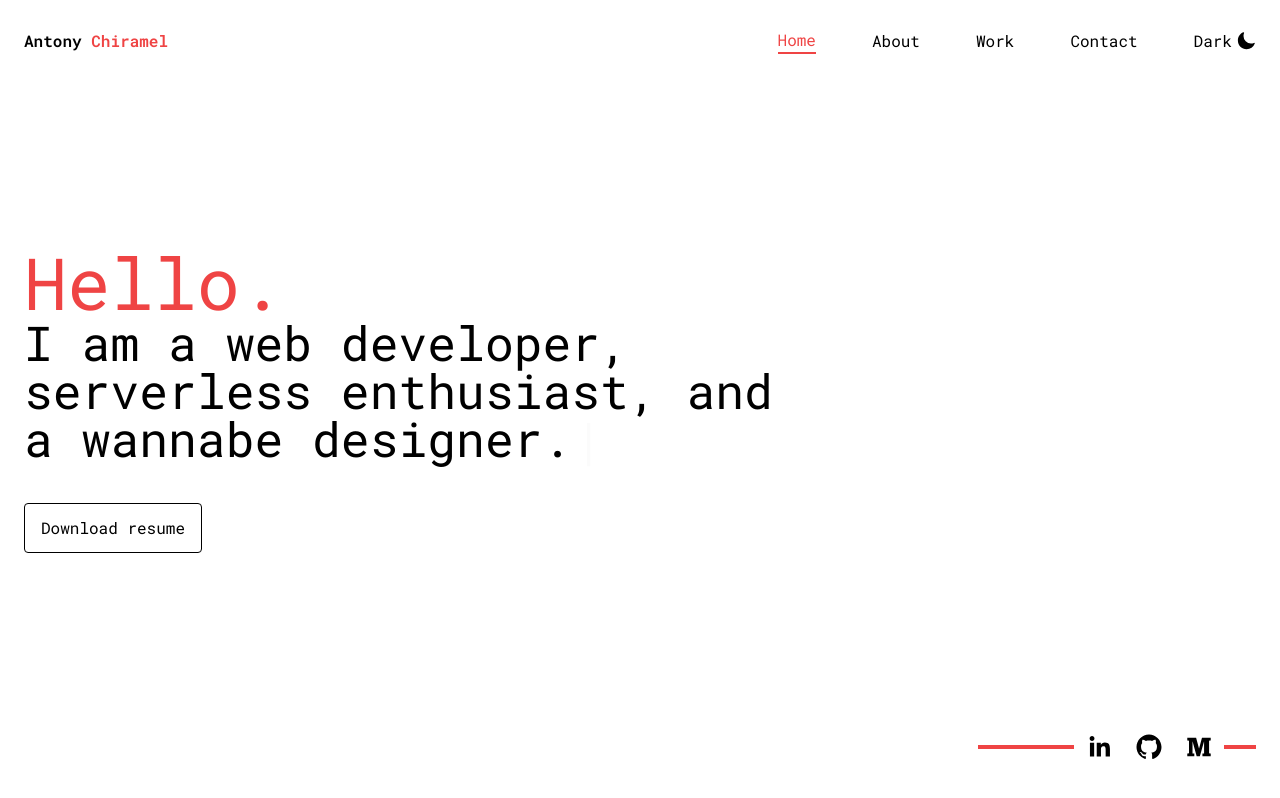
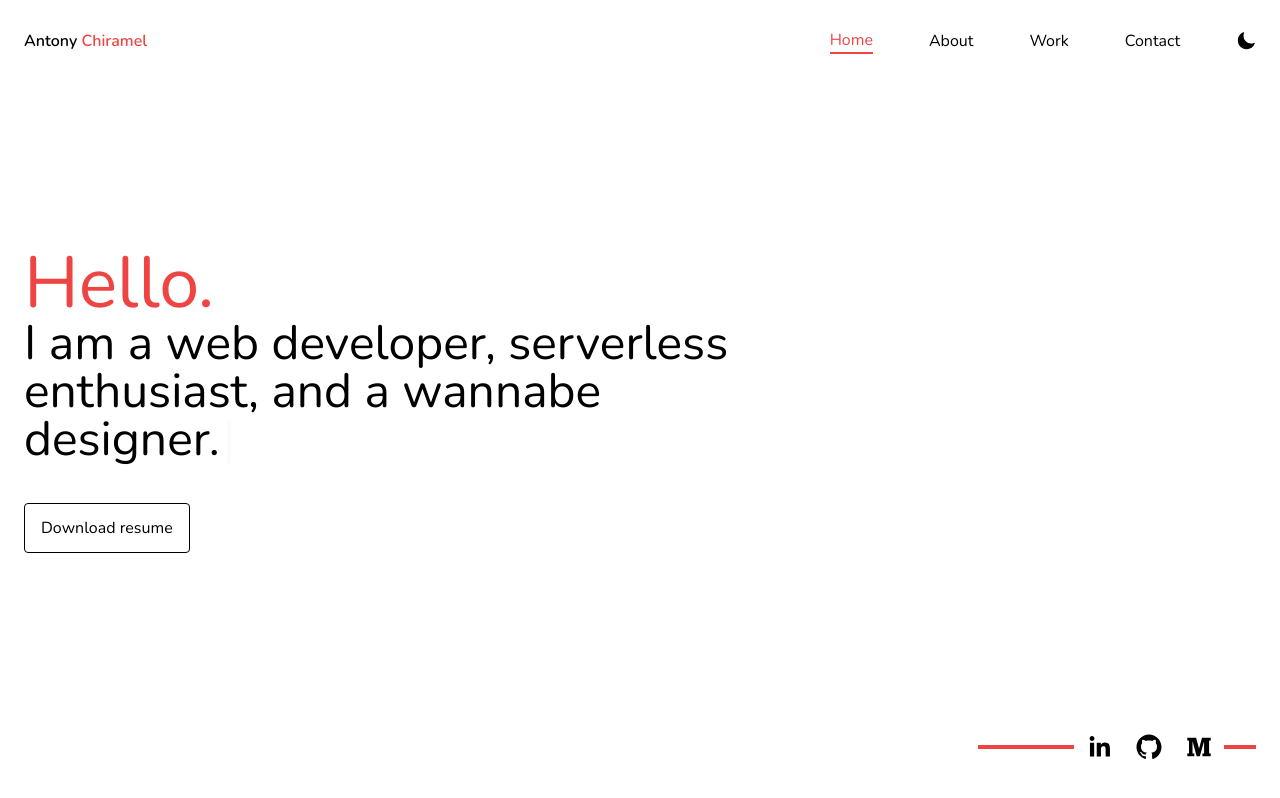
Before and after one commit to 5thComrade/helloantony-2.0, a Next.js app: page / in a window 1280 px wide. Built offline with nearby package versions, Linux system fonts and the light colour scheme.

Commit message:
font finalised to nunito

```diff
--- a/frontend/components/Navbar.component.tsx
+++ b/frontend/components/Navbar.component.tsx
@@ -159,7 +159,7 @@ function Navbar() {
                 className="flex items-center gap-1 text-black dark:text-white"
                 onClick={() => handleThemeChange("light")}
               >
-                <span>Light</span>
+                {/* <span>Light</span> */}
                 <svg
                   xmlns="http://www.w3.org/2000/svg"
                   viewBox="0 0 24 24"
@@ -174,7 +174,7 @@ function Navbar() {
                 className="flex items-center gap-1 text-black dark:text-white"
                 onClick={() => handleThemeChange("dark")}
               >
-                <span>Dark</span>
+                {/* <span>Dark</span> */}
                 <svg
                   xmlns="http://www.w3.org/2000/svg"
                   viewBox="0 0 24 24"
@@ -285,30 +285,30 @@ function Navbar() {
               <motion.div variants={navItem}>
                 {darkTheme ? (
                   <button
-                    className="flex items-center gap-3 font-light text-4xl text-white dark:text-black"
+                    className="flex items-center gap-1 font-light text-xl text-white dark:text-black"
                     onClick={() => handleThemeChange("light")}
                   >
-                    <span>Light</span>
+                    <span>Let there be light</span>
                     <svg
                       xmlns="http://www.w3.org/2000/svg"
                       viewBox="0 0 24 24"
                       fill="currentColor"
-                      className="w-7 h-7 mt-1"
+                      className="w-6 h-6"
                     >
                       <path d="M12 2.25a.75.75 0 01.75.75v2.25a.75.75 0 01-1.5 0V3a.75.75 0 01.75-.75zM7.5 12a4.5 4.5 0 119 0 4.5 4.5 0 01-9 0zM18.894 6.166a.75.75 0 00-1.06-1.06l-1.591 1.59a.75.75 0 101.06 1.061l1.591-1.59zM21.75 12a.75.75 0 01-.75.75h-2.25a.75.75 0 010-1.5H21a.75.75 0 01.75.75zM17.834 18.894a.75.75 0 001.06-1.06l-1.59-1.591a.75.75 0 10-1.061 1.06l1.59 1.591zM12 18a.75.75 0 01.75.75V21a.75.75 0 01-1.5 0v-2.25A.75.75 0 0112 18zM7.758 17.303a.75.75 0 00-1.061-1.06l-1.591 1.59a.75.75 0 001.06 1.061l1.591-1.59zM6 12a.75.75 0 01-.75.75H3a.75.75 0 010-1.5h2.25A.75.75 0 016 12zM6.697 7.757a.75.75 0 001.06-1.06l-1.59-1.591a.75.75 0 00-1.061 1.06l1.59 1.591z" />
                     </svg>
                   </button>
                 ) : (
                   <button
-                    className="flex items-center gap-3 font-light text-4xl text-white dark:text-black"
+                    className="flex items-center gap-2 font-light text-xl text-white dark:text-black"
                     onClick={() => handleThemeChange("dark")}
                   >
-                    <span>Dark</span>
+                    <span>{`Light's out`}</span>
                     <svg
                       xmlns="http://www.w3.org/2000/svg"
                       viewBox="0 0 24 24"
                       fill="currentColor"
-                      className="w-7 h-7 mt-1"
+                      className="w-5 h-5"
                     >
                       <path
                         fillRule="evenodd"
--- a/frontend/modules/About.module.tsx
+++ b/frontend/modules/About.module.tsx
@@ -78,8 +78,8 @@ function About() {
           <p className="font-light mt-3 transition duration-1000 text-black dark:text-white">
             {`Hello World! My name is Antony Chiramel and I'm from India. I build solutions using modern web technologies. I'm currently helping Infosys build compelling user interfaces in my capacity as a Senior Associate Consultant.`}
           </p>
-          <p className="font-light mt-3 transition duration-1000 text-black dark:text-white">{`I've recently stumbled upon a tech-stack and I'm inclined to call it the LAND stack(Lambda, AWS, NextJS, DynamoDB). So I'm currently busy exploring this tech-stack.`}</p>
-          <p className="font-light mt-3 transition duration-1000 text-black dark:text-white">{`And I'm also fascinated by Minimalism.`}</p>
+          <p className="font-light mt-3 transition duration-1000 text-black dark:text-white">{`I've recently stumbled upon a tech-stack and I'm inclined to call it the LAND stack(Lambda, AWS, NextJS, DynamoDB). It's a serverless tech-stack and I'm currently exploring it.`}</p>
+          <p className="font-light mt-3 transition duration-1000 text-black dark:text-white">{`Minimalism - I've been trying to practice that too.`}</p>
         </div>
       </motion.main>
     </>
--- a/pages/_app.tsx
+++ b/pages/_app.tsx
@@ -4,12 +4,13 @@ import { AnimatePresence } from "framer-motion";
 import useDarkTheme from "@/frontend/store/useDarkTheme.store";
 import Navbar from "@/frontend/components/Navbar.component";
 import Footer from "@/frontend/components/Footer.component";
-import { Roboto_Mono } from "@next/font/google";
+import { Nunito } from "@next/font/google";
 import "@/styles/globals.css";
 
-const roboto_mono = Roboto_Mono({
+const nunito = Nunito({
   weight: ["300", "400", "600"],
   subsets: ["latin"],
+  variable: "--font-nunito",
 });
 
 const footerVisibleRoutes = ["/", "/contact"];
@@ -32,12 +33,9 @@ export default function App({ Component, pageProps, router }: AppProps) {
 
   return (
     <main className={isDarkTheme ? "dark" : ""}>
-      <style jsx global>{`
-        html {
-          font-family: ${roboto_mono.style.fontFamily};
-        }
-      `}</style>
-      <div className="relative min-h-screen transition duration-1000 bg-white dark:bg-black">
+      <div
+        className={`${nunito.variable} font-nunito relative min-h-screen transition duration-1000 bg-white dark:bg-black`}
+      >
         <Navbar />
         <AnimatePresence>
           <Component key={router.pathname} {...pageProps} />
--- a/tailwind.config.js
+++ b/tailwind.config.js
@@ -7,7 +7,11 @@ module.exports = {
     "./frontend/**/*.{js,ts,jsx,tsx}",
   ],
   theme: {
-    extend: {},
+    extend: {
+      fontFamily: {
+        nunito: ["var(--font-nunito)"],
+      },
+    },
   },
   plugins: [],
 };
```
